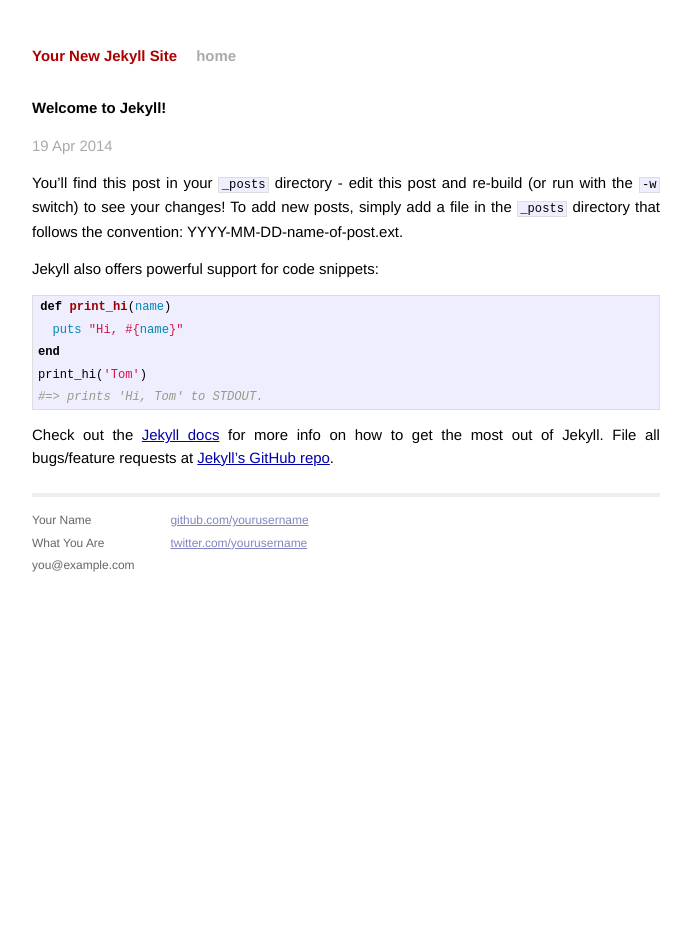
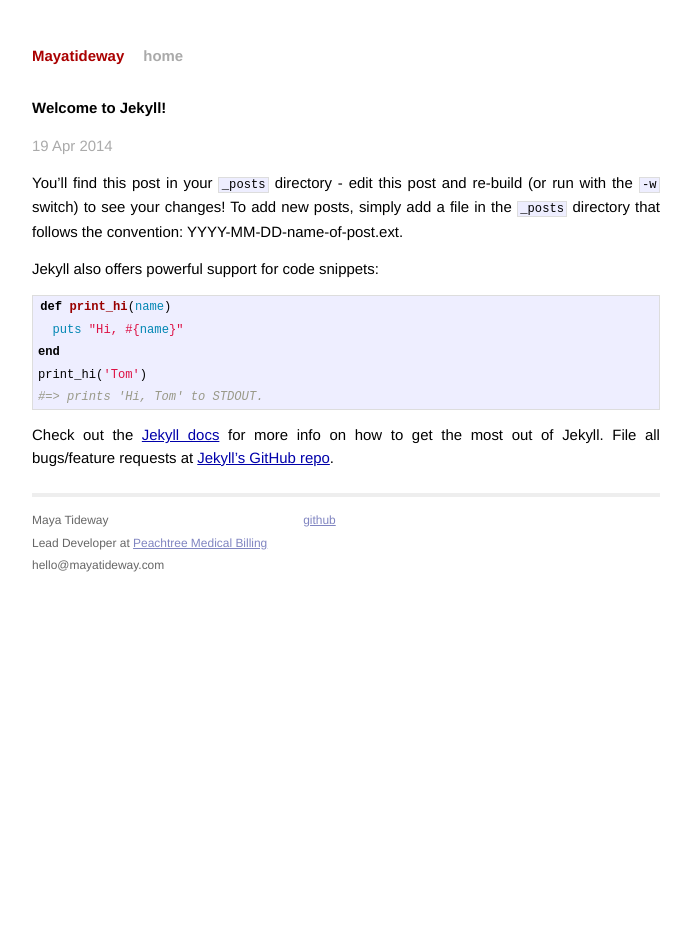
Before and after one commit to imtayadeway/imtayadeway.github.io, a Jekyll site: the page built from _posts/2014-04-19-welcome-to-jekyll.markdown, in a window 1280 px wide. Shown: the whole page, without its empty margins (294-985 px from the left). Built offline with Jekyll 4.4.1, drawn with Linux system fonts in a browser that asks for light colours; Markdown is read by kramdown in place of the engine named in the settings.

Commit message:
Customize basic info.
* Add CNAME
* Add Gemfile to gitignore so one can be used locally for RVM to
  use the right ruby
* Add/modify personal info

```diff
--- /dev/null
+++ b/CNAME
@@ -0,0 +1 @@
+mayatideway.com
--- a/_config.yml
+++ b/_config.yml
@@ -1,3 +1,3 @@
-name: Your New Jekyll Site
+name: Mayatideway
 markdown: redcarpet
 pygments: true
--- a/_layouts/default.html
+++ b/_layouts/default.html
@@ -26,15 +26,14 @@
           <div class="footer">
             <div class="contact">
               <p>
-                Your Name<br />
-                What You Are<br />
-                you@example.com
+                Maya Tideway<br />
+                Lead Developer at <a href="http://peachtreebilling.com">Peachtree Medical Billing</a><br />
+                hello@mayatideway.com
               </p>
             </div>
             <div class="contact">
               <p>
-                <a href="https://github.com/yourusername">github.com/yourusername</a><br />
-                <a href="https://twitter.com/yourusername">twitter.com/yourusername</a><br />
+                <a href="https://github.com/imtayadeway">github</a><br />
               </p>
             </div>
           </div>
--- a/index.html
+++ b/index.html
@@ -1,6 +1,6 @@
 ---
 layout: default
-title: Your New Jekyll Site
+title: Mayatideway
 ---
 
 <div id="home">
```
Also changed, not shown: 1 other file.
